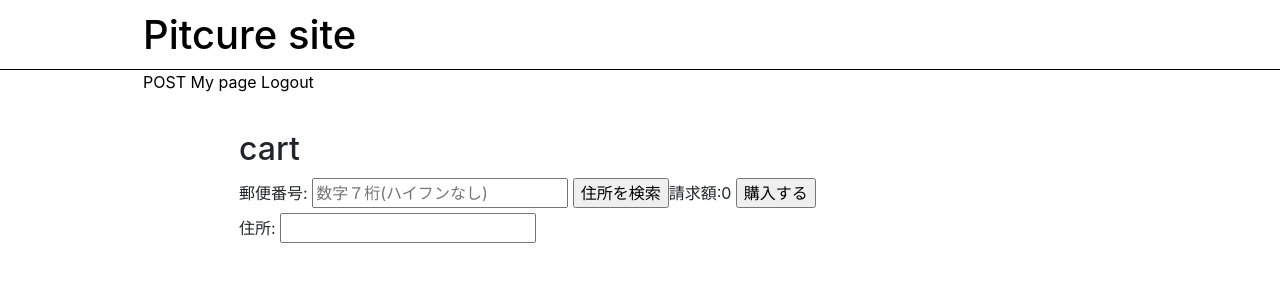
After one commit to seimatu/ecsit-lohit, a Django app: page /cart/ in a window 1280 px wide. The commit adds this page. Shown: the top 300 px of the page. Run offline with Django 3.2, Linux system fonts and the light colour scheme; a user stored in the database is signed in; some libraries are stand-ins or nearby versions.

Commit message:
second commit

```diff
--- a/Desktop/Django/ecsite/app/forms.py
+++ b/Desktop/Django/ecsite/app/forms.py
@@ -5,3 +5,25 @@ class CustomUserCreationForm(UserCreationForm):
     class Meta:
         model=get_user_model()
         fields=('email',)
+
+
+from django import forms
+
+class AddToCartForm(forms.Form):
+    num=forms.IntegerField(
+        label='quantity',
+        min_value=1,
+        required=True,
+        )
+
+class PurchaseForm(forms.Form):
+    zip_code=forms.CharField(
+        label='郵便番号',
+        max_length=7,
+        required=False,
+        widget=forms.TextInput(attrs={'placeholder':'数字７桁(ハイフンなし)'}))
+    address=forms.CharField(
+        label='住所',
+        max_length=100,
+        required=False
+    )
--- /dev/null
+++ b/Desktop/Django/ecsite/app/static/css/style.css
@@ -0,0 +1,207 @@
+html.body{
+    margin:0;
+    background-color:black;
+}
+div{
+    box-sizing: border-box;
+}
+a{
+    text-decoration: none;
+    color: black;
+}
+.container{
+    width: 80%;
+    margin: auto;
+    overflow: auto;
+}
+header{
+    border-bottom: solid 1px #000;
+    height: 70px;
+}
+header.container{
+    display: flex;
+    justify-content: space-between;
+}
+body>.container{
+    width: 65%;
+    padding-top: 60px;
+}
+header h1{
+    margin:0;
+    height: 100%;
+    line-height: 70px;
+}
+.header-menu{
+    display: flex;
+    align-items: center;
+}
+.header-menu a{
+    padding: 10px;
+    margin-left: 10px;
+}
+.product{
+    width: calc(100%/3);
+    float: left;
+    padding: 10px;
+    margin-bottom: 15px;
+}
+.product a{
+    display: block;
+}
+.product-info a:hover{
+    text-decoration: underline;
+}
+.product-info .category{
+    display: inline-block;
+    padding: 2px 5px;
+    border-radius: 4px;
+    font-size: 12px;
+    color:black;
+    background-color: #000;
+}
+.user-name{
+    font-size: 30px;
+}
+.product-img{
+    width: 100%;
+    max-width: 500px;
+    height: 300px;
+    object-fit: cover;
+    border-radius: 4px;
+}
+.product-img:hover{
+    opacity: 0.8;
+}
+/*product detail*/
+.product-detail{
+    display: flex;
+    justify-content: flex-start;
+    padding: 10px;
+}
+.product-detail-image{
+    flex: 1;
+}
+.product-detail-info{
+    flex: 1;
+}
+.product-img{
+    object-fit: contain;
+}
+.product-detail-info{
+    margin-left:10px;
+}
+.product-detail-info .product-fav-section{
+    display: flex;
+    justify-content: space-between;
+    align-items: center;
+}
+.product-detail-info .fav_button{
+    text-align: center;
+    display: inline-block;
+    padding: 8px 16px;
+    border:2px solid blue;
+    border-radius: 4px;
+    font-size: 16px;
+    font-weight: bold;
+    color: blue;
+}
+.product-detail-info .is_faved{
+    background-color: blue;
+    border-color:blue;
+    color:#fff;
+}
+.product-detail-info .fav_button:hover{
+    background-color: blue;
+    border-color: blue;
+    color:#fff;
+}
+.product-detail-info .purchase-button{
+    display: inline-block;
+    text-align: center;
+    background-color: rgb(206, 184, 143);
+    font-size: 16px;
+    color: #fff;
+    font-weight: bold;
+    padding: 10px 16px;
+    border-radius: 4x;
+    border-bottom: 4px solid #a26a03;
+}
+.product-detail-info .purchase-button:active{
+    transform: translateY(4px);
+    border-bottom:none;
+}
+/*cart*/
+.cart{
+    margin-bottom: 20px;
+}
+.purchase-form{
+    width:100%;
+    margin:10px auto;
+}
+.purchase-form .purchase-button{
+    display: inline-block;
+    text-align: center;
+    background-color: rgb(148, 120, 67);
+    font-size: 16px;
+    color: #FFF;
+    font-weight: bold;
+    padding: 10px 16px;
+    float: right;
+    margin-right: 5px;
+    border-radius: 4px;
+    border-bottom: 4px solid #a26a03;
+}
+.purchase-form-container{
+    width: 100%;
+    display: flex;
+    justify-content: space-between;
+}
+.purchase-form-adress{
+    flex: 1;
+}
+.purchase-form-pay{
+    flex:1;
+}
+/*order history*/
+.order-item{
+    padding: 20px;
+    display: flex;
+}
+.order-item-image{
+    flex:1;
+}
+.order-item-info{
+    flex:1;
+    font-size:16px;
+}
+.order-item-info .info-value{
+    float: left;
+}
+
+.order-item-info .info-timestamp{
+    float: right;
+    font-size:  12px;
+    font-style: initial;
+    margin-top: 8px;
+}
+.order-item-amount-form{
+    float: left;
+    margin: 10px;
+}
+.order-item-amount-form input{
+    font-size:20px;
+}
+.message-success{
+    background-color: #00d1b2;
+    color: white;
+    padding: 10px;
+    padding-left:30px;
+    border-radius: 4px;
+}
+.message-warnig{
+    background-color:#ffc107;
+    color:white;
+    padding: 10px;
+    padding-left: 30px;
+    border-radius: 4px;
+}
--- /dev/null
+++ b/Desktop/Django/ecsite/app/templates/app/cart.html
@@ -0,0 +1,63 @@
+{% extends "app/base.html" %}
+{% load humanize %}
+{% load filters %}<!--filtersファイルをアップデートする-->
+
+{% block content %}
+
+
+
+<div class="cart">
+
+    <h2>cart</h2>
+    <div class="purchase-form">
+        <form action="{% url 'app:cart' %}" method="POST">{% csrf_token %}
+            <div class="purchase-form-container">
+                <div class="purchase-form-address">
+                    <div>
+                        {{purchase_form.non_field_errors}}
+                        {{purchase_form.zip_code.label_tag}}
+                        {{purchase_form.zip_code}}
+                        <input type="submit" name="search_address" value="住所を検索"/>
+
+                        <span>{{purchase_form.zip_code.help_text}}</span>
+                    </div>
+                    <div>
+                        {{purchase_form.address.label_tag}}
+                        {{purchase_form.address}}
+                    </div>
+                </div>
+                <div class="purchase-form-pay">
+                    請求額:{{total_price | intcomma}}
+                    <input type="submit" name="buy_product" class="purchase-bottun" value="購入する"/>
+                </div>
+            </div>
+        </form>
+    </div>
+
+    {%for product, num in cart_products.items%}
+    <div class="order-item">
+        <div class="order-item-image">
+            <a href="{%url 'app:detail' peoduct.id%}">
+                <img src="{{product.image.url}}" class="product-img">
+            </a>
+        </div>
+
+        <div class="order-item-info">
+            <h2>{{product.name}}</h2>
+            <div>price:<span class="info-value">{{product.price | intcomma }}</span></div>
+            <div>unit:<span class="info-value">{{num | intcomma}}</span></div>
+            <hr>
+            <div>submit: <span class="info-value">{{product.price | multiply:num | intcomma}}</span></div>
+        </div>
+        <div class="order-item-amount-form">
+            <form action="{%url 'app:change_item_amount' %}" method="POST">{% csrf_token %}
+                <input type="hidden" name="product_id" value="{{product.id}}">
+                <input type="submit" name="action_remove" value="1 munas" />
+                <input type="submit" name="action_add" value="1 puls" />
+            </form>
+        </div>
+        </div>
+    </div>
+    {%endfor%}
+</div>
+{% endblock %}
--- a/Desktop/Django/ecsite/app/templates/app/login.html
+++ b/Desktop/Django/ecsite/app/templates/app/login.html
@@ -1,6 +1,7 @@
 {% extends "app/base.html" %}
 
 {% block content %}
+
 <form class="form-signin" method="post">{% csrf_token %}
     {% if form.errors %}
       <p>Didn't much</p>
--- a/Desktop/Django/ecsite/app/templates/app/signup.html
+++ b/Desktop/Django/ecsite/app/templates/app/signup.html
@@ -2,7 +2,8 @@
 {% block content %}
 
 <h2>register user</h2>
-<form method="post" action="{%url 'app:signup'%}">{% csrf_token %}
+
+<form method="post" action="{% url 'app:signup' %}">{% csrf_token %}
     <label>Mailadress</label>
     {{form.email}}
     {{form.email.errors}}
--- a/Desktop/Django/ecsite/app/urls.py
+++ b/Desktop/Django/ecsite/app/urls.py
@@ -6,7 +6,11 @@ app_name='app'
 urlpatterns = [
     path('',views.index,name='index'),
     path('signup/',views.signup,name='signup'),
-    path('login/',auth_views.LoginView.as_view(template_name='app/login.html'),name='login'),
-    path('logout/',auth_views.LogoutView.as_view(),name='logout'),
+    path('login/', auth_views.LoginView.as_view(template_name='app/login.html'),name='login'),
+    path('logout/', auth_views.LogoutView.as_view(),name='logout'),
     path('product/<int:product_id>/', views.detail,name='detail'),
+    path('fav_products/',views.fav_products, name='fav_products'),
+    path('toggle_fav_product_status/',views.toggle_fav_product_status,name='toggle_fav_product_status'),
+    path('cart/',views.cart,name='cart'),
+    path('change_item_amount/', views.change_item_amount,name='change_item_amount')
 ]
--- a/Desktop/Django/ecsite/app/views.py
+++ b/Desktop/Django/ecsite/app/views.py
@@ -1,11 +1,14 @@
 from django.shortcuts import get_object_or_404,render,redirect
 from django.contrib.auth import authenticate,login
 from .forms import CustomUserCreationForm
-from .models import Product
+from django.contrib import messages
+from .forms import AddToCartForm,PurchaseForm
+from .models import Product,Sale
+
 # Create your views here.
 def signup(request):
     if request.method=='POST':
-        form=CustomUserCreationForm(request,POST)
+        form=CustomUserCreationForm(request.POST)
         if form.is_valid():
             new_user=form.save()
             input_email=form.cleaned_data['email']
@@ -26,7 +29,123 @@ def index(request):
 
 def detail(request,product_id):
     product=get_object_or_404(Product,pk=product_id)
+    add_to_cart_form=AddToCartForm(request.POST or None)
+    if add_to_cart_form.is_valid():
+        num=add_to_cart_form.cleaned_data['num']
+
+        #セッションにcartというキーがあるかどうかで処理を分ける
+        if 'cart' in request.session:
+            #すでに特定の商品の個数があれば新しい個数を加算、無ければ新しくキーを追加する
+            if str(product_id) in request.session['cart']:
+                request.session['cart'][str(product_id)]+=num
+            else:
+                request.session['cart'][str(product_id)]=num
+        else:
+            #新しくcartというセッションキーを追加
+            request.session['cart']={str(product_id):num}
+        messages.success(request, f"{product.name} is {num} add cart.")
+        return redirect('app:detail',product_id=product_id)
     context={
         'product':product,
+        'add_to_cart_form':add_to_cart_form,
     }
     return render(request,'app/detail.html', context)
+
+from django.contrib.auth.decorators import login_required
+from django.views.decorators.http import require_POST
+
+@login_required
+@require_POST
+def toggle_fav_product_status(request):
+    product=get_object_or_404(Product,pk=request.POST["product_id"])
+    user= request.user
+    if product in user.fav_products.all():
+        user.fav_products.remove(product)
+    else:
+        user.fav_products.add(product)
+    return redirect('app:detail',product_id=product.id)
+
+@login_required
+def fav_products(request):
+    user=request.user
+    products=user.fav_products.all()
+    return render(request,'app/index.html',{'products':products})
+
+@login_required
+def cart(request):
+    user=request.user
+    cart=request.session.get('cart',{})
+    cart_products=dict()
+    total_price=0
+    for product_id, num in cart.items():
+        product=Product.objects.get(id=product_id)
+        cart_products[product]=num
+        total_price += product.price * num
+
+    purchase_form=PurchaseForm(request.POST or None)
+    if purchase_form.is_valid():
+        if 'search_address' in request.POST:
+            zip_code=request.POST['zip_code']
+            address=get_address(zip_code)
+            if not address:
+                messages.warning(request,"住所を取得出来ませんでした。")
+                return redirect('app:cart')
+            purchase_form=PurchaseForm(initial={'zip_code':zip_code,'address':address})
+
+        if 'buy_product' in request.POST:
+            if not purchase_form.cleaned_data['address']:
+                messages.warning(request,"住所の入力は必須です")
+                return redirect('app:cart')
+            if not bool(cart):
+                messages.warning(request,"カートは空です")
+                return redirect('app:cart')
+            if total_price > user.point:
+                messages.warning(request,"所持ポイントがたりません")
+                return redirect('app:cart')
+            for product_id,num in cart.items():
+                if not Product.objects.filter(pk=product_id).exists():
+                    del cart[product_id]
+                product=Product.objects.get(pk=product_id)
+                sale=Sale(product=product,user=request.user,amount=num,price=product.price)
+                sale.save()
+            user.point -= total_price
+            user.save()
+            del request.session['cart']
+            messages.success(request,'商品の購入が完了しました')
+            return redirect('app:cart')
+
+    context={
+        'purchase_form' : purchase_form,
+        'cart_products' : cart_products,
+        'total_price' : total_price,
+    }
+    return render(request,'app/cart.html',context)
+
+@login_required
+@require_POST
+def change_item_amount(request):
+    product_id=request.POST["product_id"]
+    cart_session=request.session['cart']
+    if product_id in cart_session:
+        if 'action_remove' in request.POST:
+            cart_session[product_id] -=1
+        if 'action_add' in request.POST:
+            cart_session[product_id] +=1
+        if cart_session[product_id] <= 0:
+            del cart_session[product_id]
+    return redirect('app:cart')
+
+
+import json
+import requests
+
+def get_address(zip_code):
+    REQUEST_URL = f'http://zipcloud.ibsnet.co.jp/api/search?zipcode={zip_code}'
+    address=''
+    response=requests.get(REQUEST_URL)
+    response=json.loads(response.text)
+    result, api_status=response['results'],response['status']
+    if api_status==200:
+        result=result[0]
+        address=result['address1']+result['address2']+result['address3']
+        return address
```
Also changed, not shown: Desktop/Django/ecsite/app/templates/app/base.html (+12 -4 lines), Desktop/Django/ecsite/app/templates/app/detail.html (+26 -4 lines), Desktop/Django/ecsite/app/templates/app/index.html (+19 -1 lines), Desktop/Django/ecsite/app/templatetags/filters.py (added, +7 -0 lines), Desktop/Django/ecsite/ecsite/settings.py (+12 -5 lines), Desktop/Django/ecsite/users/admin.py (+4 -4 lines), Desktop/Django/ecsite/users/models.py (+4 -9 lines), Desktop/Django/ecsite/app/templatetags/__init__.py (added), Desktop/Django/ecsite/db.sqlite3, Desktop/Django/ecsite/media/product/cop.jpeg (added), Desktop/Django/ecsite/users/migrations/0002_user_fav_products.py (added). Lines whose indentation alone changed are shown as unchanged.
